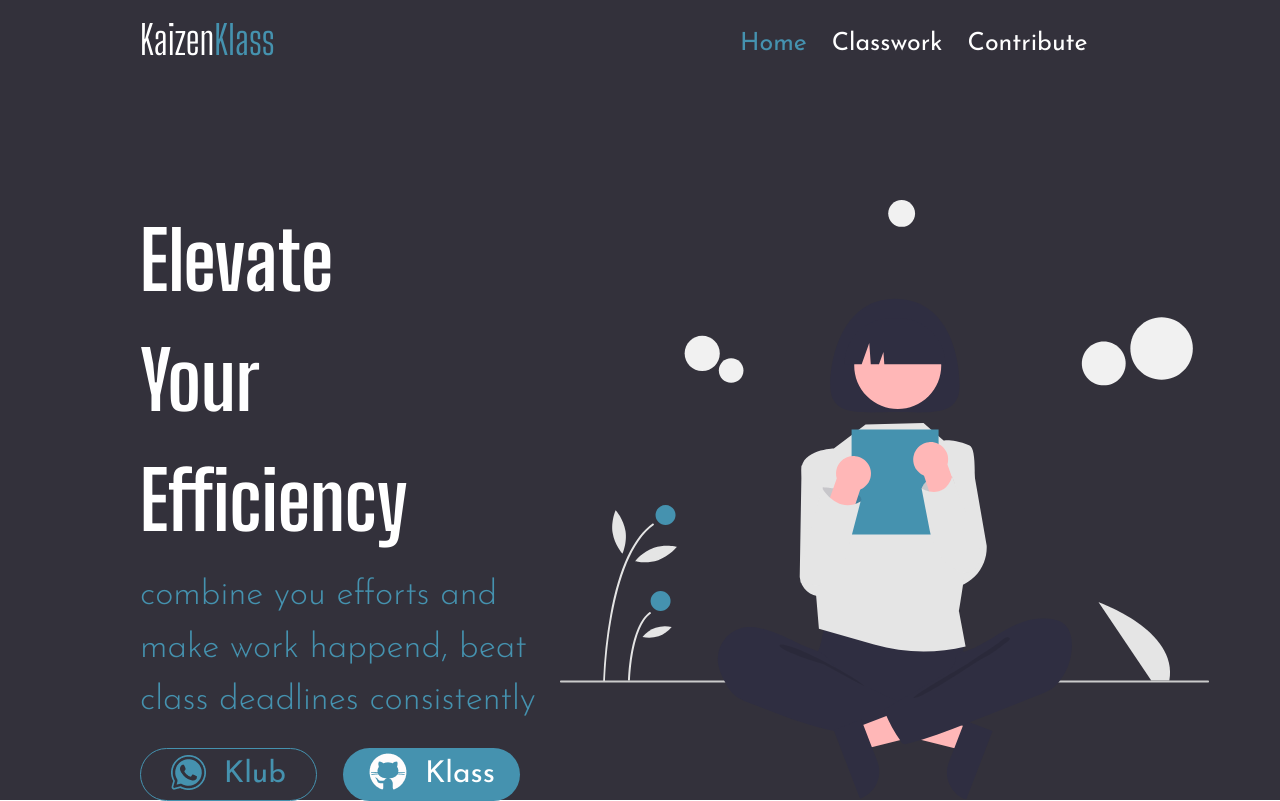
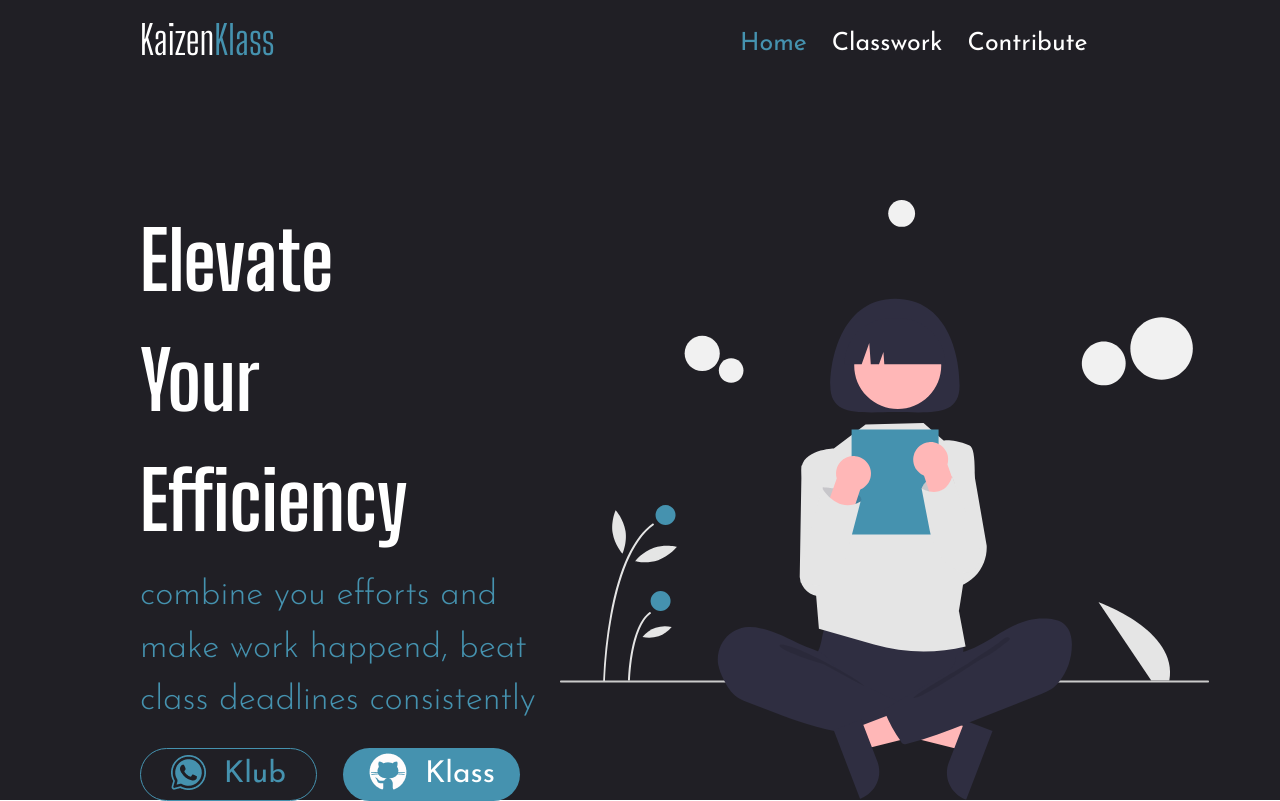
Before and after one commit to ik04/KaizenKlass, a Next.js app in the folder client/web/: page / in a window 1280 px wide. Built offline with nearby package versions, Linux system fonts and the light colour scheme.

Commit message:
feat: saving some change

```diff
--- a/client/web/tailwind.config.ts
+++ b/client/web/tailwind.config.ts
@@ -14,7 +14,7 @@ const config: Config = {
           "conic-gradient(from 180deg at 50% 50%, var(--tw-gradient-stops))",
       },
       colors: {
-        primary: "#33313B",
+        primary: "#201f25",
         "custom-blue": "#4592AF",
       },
       fontFamily: {
```
